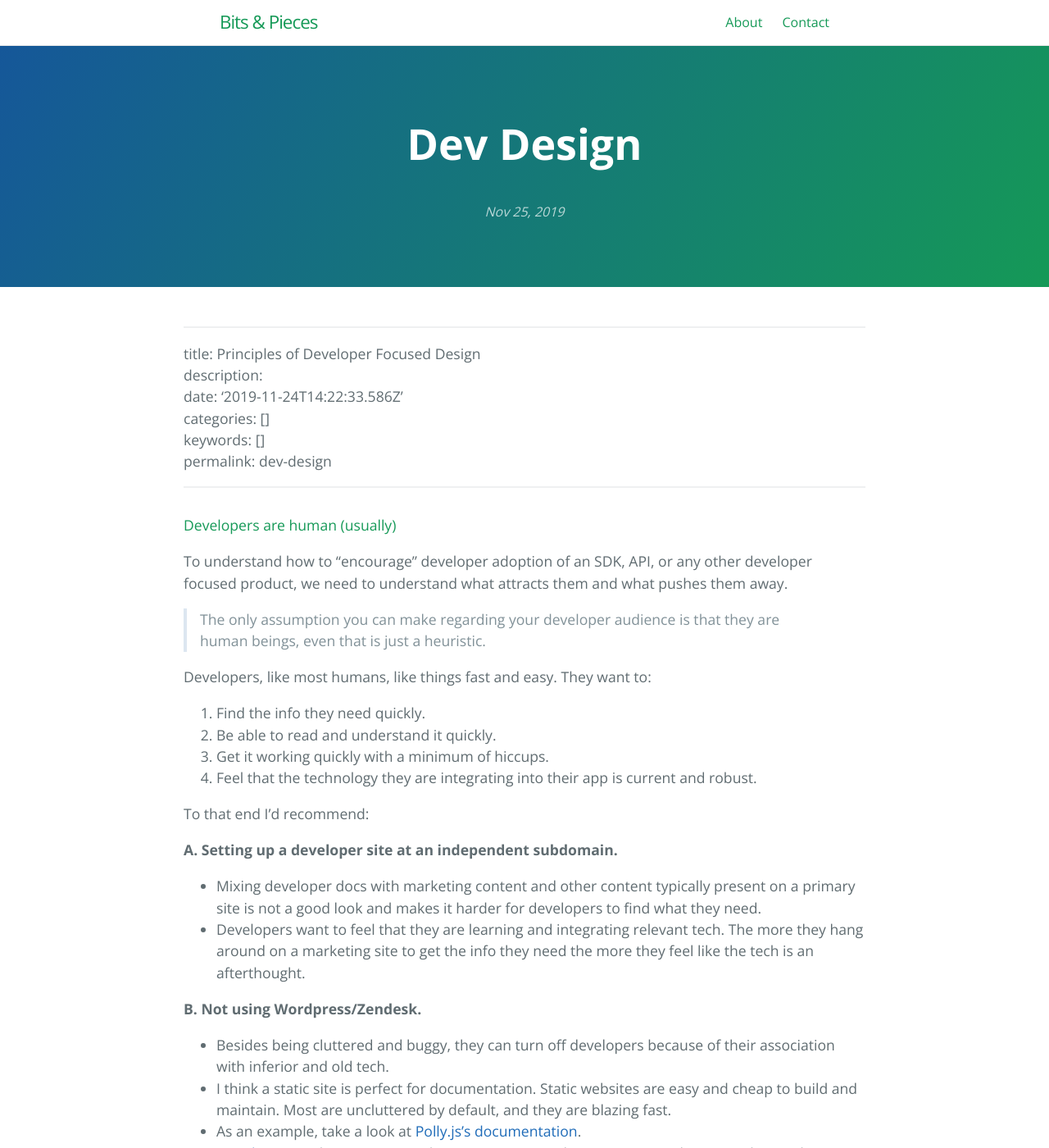
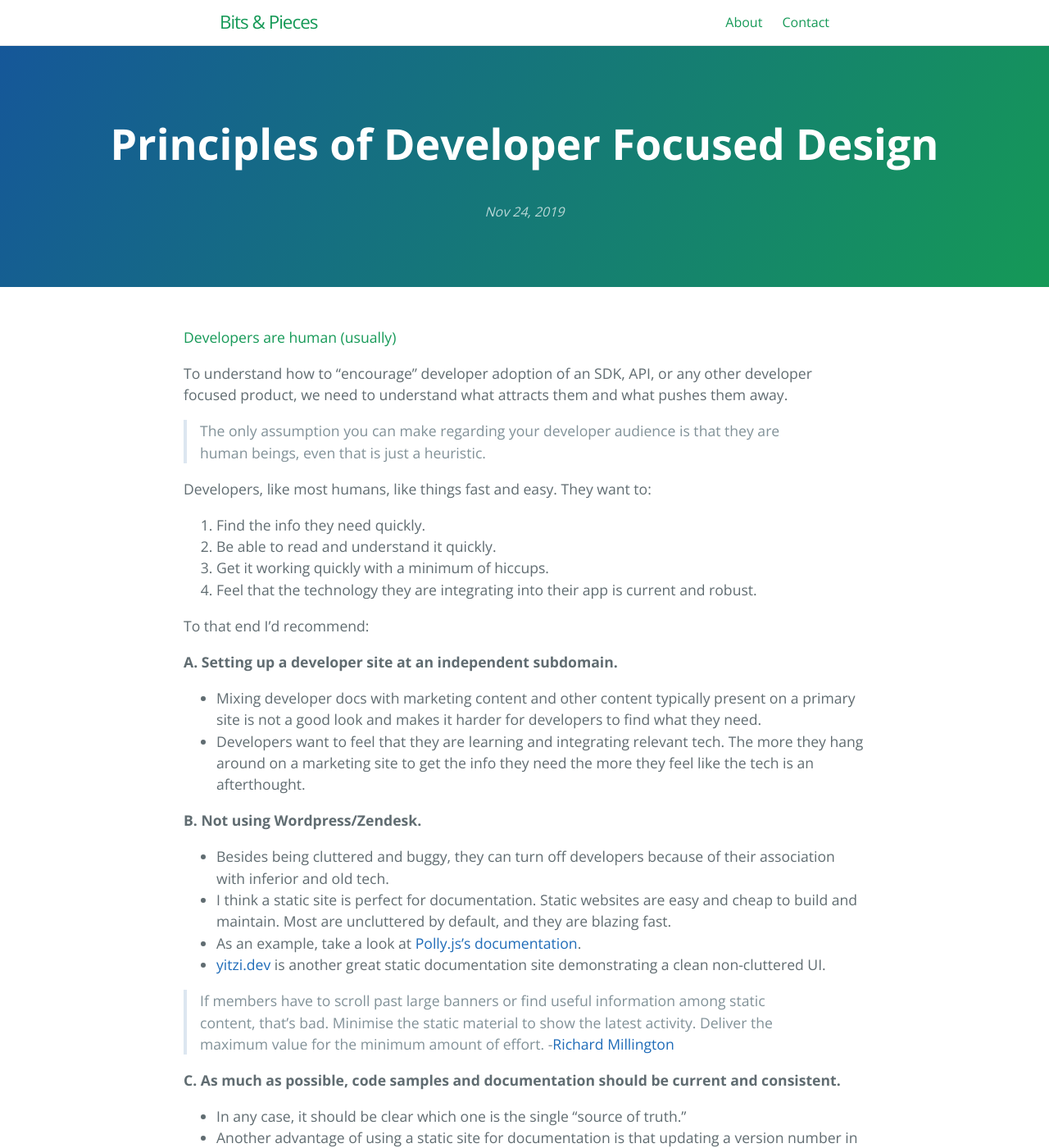
Before and after one commit to YitziG/blog, a Jekyll site: the page built from _posts/2019-11-25-dev-design.md, in a window 1280 px wide and 1400 px high. Shown: the whole window at 82% size. Built offline with Jekyll 4.4.1, drawn with Linux system fonts in a browser that asks for light colours; our own code applies the rules of GitHub Pages for plain Markdown files; some of the changed text lies outside the part shown.

Commit message:
_posts/2019-11-25-dev-design.md updated from https://stackedit.io/

```diff
--- a/_posts/2019-11-25-dev-design.md
+++ b/_posts/2019-11-25-dev-design.md
@@ -1,65 +1,67 @@
 ---
-
+title: Principles of Developer Focused Design
+description:
+date: '2019-11-24T14:22:33.586Z'
+categories: []
+keywords: []
+permalink: dev-design
 
 ---
+#### Developers are human (usually)
 
-<hr>
-<p>title: Principles of Developer Focused Design<br>
-description:<br>
-date: ‘2019-11-24T14:22:33.586Z’<br>
-categories: []<br>
-keywords: []<br>
-permalink: dev-design</p>
-<hr>
-<h4 id="developers-are-human-usually">Developers are human (usually)</h4>
-<p>To understand how to “encourage” developer adoption of an SDK, API, or any other developer focused product, we need to understand what attracts them and what pushes them away.</p>
-<blockquote>
-<p>The only assumption you can make regarding your developer audience is that they are human beings, even that is just a heuristic.</p>
-</blockquote>
-<p>Developers, like most humans, like things fast and easy. They want to:</p>
-<ol>
-<li>Find the info they need quickly.</li>
-<li>Be able to read and understand it quickly.</li>
-<li>Get it working quickly with a minimum of hiccups.</li>
-<li>Feel that the technology they are integrating into their app is current and robust.</li>
-</ol>
-<p>To that end I’d recommend:</p>
-<p><strong>A. Setting up a developer site at an independent subdomain.</strong></p>
-<ul>
-<li>Mixing developer docs with marketing content and other content typically present on a primary site is not a good look and makes it harder for developers to find what they need.</li>
-<li>Developers want to feel that they are learning and integrating relevant tech. The more they hang around on a marketing site to get the info they need the more they feel like the tech is an afterthought.</li>
-</ul>
-<p><strong>B. Not using Wordpress/Zendesk.</strong></p>
-<ul>
-<li>Besides being cluttered and buggy, they can turn off developers because of their association with inferior and old tech.</li>
-<li>I think a static site is perfect for documentation. Static websites are easy and cheap to build and maintain. Most are uncluttered by default, and they are blazing fast.</li>
-<li>As an example, take a look at <a href="https://netflix.github.io/pollyjs/#/quick-start">Polly.js’s documentation</a>.</li>
-<li><a href="http://yitzi.dev">yitzi.dev</a> is another great static documentation site demonstrating a clean non-cluttered UI.</li>
-</ul>
-<blockquote>
-<p>If members have to scroll past large banners or find useful information among static content, that’s bad. Minimise the static material to show the latest activity. Deliver the maximum value for the minimum amount of effort.<br>
--<a href="https://www.feverbee.com/community-design-principles">Richard Millington</a></p>
-</blockquote>
-<p><strong>C. As much as possible, code samples and documentation should be current and consistent.</strong></p>
-<ul>
-<li>In any case, it should be clear which one is the single “source of truth.”</li>
-<li>Another advantage of using a static site for documentation is that updating a version number in a data file can trigger a rebuild of the entire website in seconds, causing an update of that variable across the site.</li>
-</ul>
-<p><strong>D. Instructions and Examples should be simple and relatable.</strong></p>
-<ul>
-<li>Tell a story.</li>
-<li>Developers won’t be upset if you explain things clearly, but they will get angry if you make them feel dumb.</li>
-<li>Help the developer understand the use case and motivation for the different features of your software.</li>
-<li>See here for an <a href="https://medium.com/@YitziG/how-i-became-an-indie-developer-b35ed0954b1a?source=friends_link&amp;sk=f63a0b5dd367d14d253ac500df898b52"><strong>article I wrote</strong></a> giving motivation for mobile attribution integration.</li>
-</ul>
-<p><strong>E. Provide an IRC channel where developers can get help from other developers in real-time.</strong></p>
-<ul>
-<li>There will always be issues, and developers need to feel like there is somewhere they can turn.</li>
-<li>Discord is excellent, and Slack is OK, I guess.</li>
-<li>At the start, there will need to be an investment of employee time. If done right as the community gets involved in the channel, company employees will be able to step back.</li>
-<li>Before setting up your channel, see if there is already a developer community IRC where this channel would be appropriate. Going to your community is a lot easier and more productive than trying to drag them to you.</li>
-<li>Every single page of the developer website should have a prominent link to the channel. It should never be more than one click away.</li>
-</ul>
-<p>Developing software is frequently frustrating and almost always takes more time than the developer imagined it would. This is true for code newbies as well as for the most talented developers who are in love with coding. If you make life easier for developers, they will love you.</p>
-<p>Simple, really.</p>
-<p>Thanks for reading!</p>
+To understand how to "encourage" developer adoption of an SDK, API, or any other developer focused product, we need to understand what attracts them and what pushes them away.
+
+> The only assumption you can make regarding your developer audience is that they are human beings, even that is just a heuristic.
+
+Developers, like most humans, like things fast and easy. They want to:
+
+1.  Find the info they need quickly.
+2.  Be able to read and understand it quickly.
+3.  Get it working quickly with a minimum of hiccups.
+4.  Feel that the technology they are integrating into their app is current and robust.
+
+To that end I’d recommend:
+
+**A. Setting up a developer site at an independent subdomain.**
+
+ - Mixing developer docs with marketing content and other content typically present on a primary site is not a good look and makes it harder for developers to find what they need.
+ - Developers want to feel that they are learning and integrating relevant tech. The more they hang around on a marketing site to get the info they need the more they feel like the tech is an afterthought.
+
+**B. Not using Wordpress/Zendesk.**
+
+*   Besides being cluttered and buggy, they can turn off developers because of their association with inferior and old tech.
+*   I think a static site is perfect for documentation. Static websites are easy and cheap to build and maintain. Most are uncluttered by default, and they are blazing fast.
+*   As an example, take a look at [Polly.js’s documentation](https://netflix.github.io/pollyjs/#/quick-start).
+*   [yitzi.dev](http://yitzi.dev) is another great static documentation site demonstrating a clean non-cluttered UI.
+
+> If members have to scroll past large banners or find useful information among static content, that’s bad. Minimise the static material to show the latest activity. Deliver the maximum value for the minimum amount of effort.
+> -[Richard Millington](https://www.feverbee.com/community-design-principles)
+
+**C. As much as possible, code samples and documentation should be current and consistent.**
+
+*   In any case, it should be clear which one is the single “source of truth.”
+*   Another advantage of using a static site for documentation is that updating a version number in a data file can trigger a rebuild of the entire website in seconds, causing an update of that variable across the site.
+
+**D. Instructions and Examples should be simple and relatable.**
+
+*   Tell a story.
+*   Developers won’t be upset if you explain things clearly, but they will get angry if you make them feel dumb.
+*   Help the developer understand the use case and motivation for the different features of your software.
+*   See here for an [**article I wrote**](https://medium.com/@YitziG/how-i-became-an-indie-developer-b35ed0954b1a?source=friends_link&sk=f63a0b5dd367d14d253ac500df898b52) giving motivation for mobile attribution integration.
+
+**E. Provide an IRC channel where developers can get help from other developers in real-time.**
+
+*   There will always be issues, and developers need to feel like there is somewhere they can turn.
+*   Discord is excellent, and Slack is OK, I guess.
+*   At the start, there will need to be an investment of employee time. If done right as the community gets involved in the channel, company employees will be able to step back.
+*   Before setting up your channel, see if there is already a developer community IRC where this channel would be appropriate. Going to your community is a lot easier and more productive than trying to drag them to you.
+*   Every single page of the developer website should have a prominent link to the channel. It should never be more than one click away.
+
+Developing software is frequently frustrating and almost always takes more time than the developer imagined it would. This is true for code newbies as well as for the most talented developers who are in love with coding. If you make life easier for developers, they will love you.
+
+Simple, really.
+
+Thanks for reading!
+<!--stackedit_data:
+eyJoaXN0b3J5IjpbLTg0Mzc2Nzk4NV19
+-->
```
